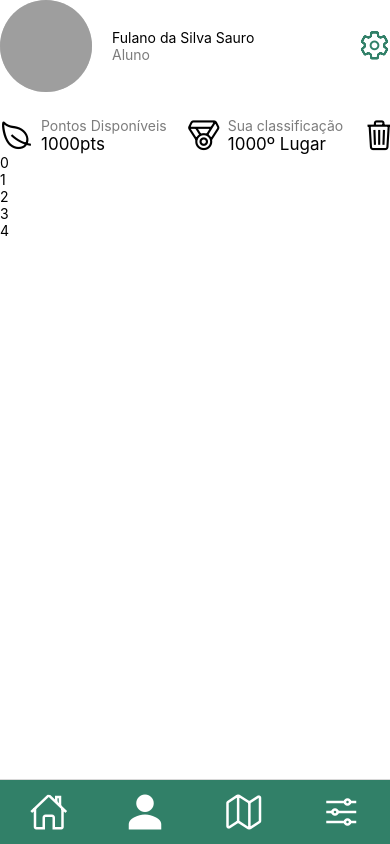
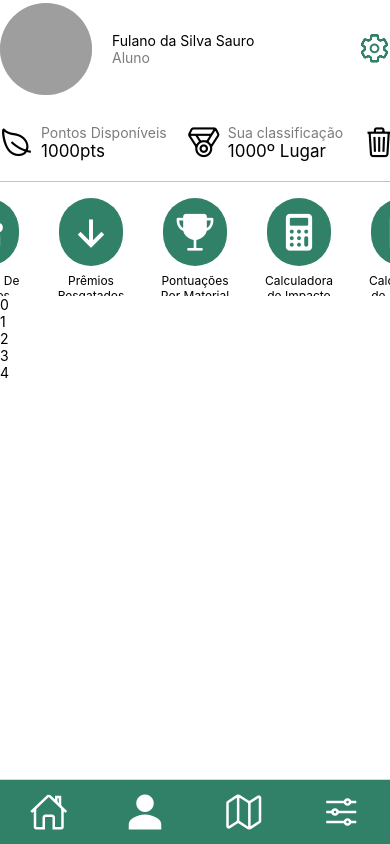
Before and after one commit to CoordLabdess/recicla-cabrobo-frontend, a React Native app: screen /RootPerfil in a window 390 px wide. Built offline with nearby package versions, Linux system fonts and the light colour scheme; grey boxes are pictures that could not be loaded.

Commit message:
Barra de ações do usuário feita

```diff
--- /dev/null
+++ b/src/components/profile/ProfileActions.tsx
@@ -0,0 +1,96 @@
+import { View, Text, FlatList, StyleSheet, Pressable, ListRenderItemInfo } from 'react-native'
+import { Ionicons } from '@expo/vector-icons'
+import { COLORS } from '../../constants/colors'
+
+interface Action {
+	title: string
+	icon: string
+	screen: string
+}
+
+const actions: Action[] = [
+	{
+		title: 'Resgate De Prêmios',
+		icon: 'gift',
+		screen: '',
+	},
+	{
+		title: 'Prêmios Resgatados',
+		icon: 'arrow-down',
+		screen: '',
+	},
+	{
+		title: 'Pontuações Por Material',
+		icon: 'trophy',
+		screen: '',
+	},
+	{
+		title: 'Calculadora de Impacto',
+		icon: 'calculator',
+		screen: '',
+	},
+	{
+		title: 'Calculadora de Impacto',
+		icon: 'calculator',
+		screen: '',
+	},
+]
+
+function ActionCard(props: { itemData: ListRenderItemInfo<Action> }) {
+	return (
+		<View style={styles.actionContainer}>
+			<Pressable
+				onPress={() => {
+					console.log(props.itemData.item.title)
+				}}
+			>
+				<View style={styles.actionIconContainer}>
+					<Ionicons name={props.itemData.item.icon as any} size={42} color={COLORS.secondary100} />
+				</View>
+				<Text style={styles.actionTitleText}>{props.itemData.item.title}</Text>
+			</Pressable>
+		</View>
+	)
+}
+
+export function ProfileActions() {
+	return (
+		<View style={styles.root}>
+			<FlatList
+				showsHorizontalScrollIndicator={false}
+				data={actions}
+				ItemSeparatorComponent={() => <View style={{ width: 20 }} />}
+				horizontal
+				renderItem={itemData => {
+					return <ActionCard itemData={itemData} />
+				}}
+			/>
+		</View>
+	)
+}
+
+const styles = StyleSheet.create({
+	root: {
+		alignItems: 'center',
+		borderTopColor: '#c3c3c3',
+		marginTop: 20,
+		borderTopWidth: 1,
+		paddingTop: 16,
+		flex: 1,
+	},
+	actionContainer: {
+		width: 84,
+		alignItems: 'center',
+	},
+	actionIconContainer: {
+		backgroundColor: COLORS.primary500,
+		borderRadius: 100,
+		alignSelf: 'center',
+		padding: 11,
+	},
+	actionTitleText: {
+		textAlign: 'center',
+		fontSize: 12,
+		marginTop: 7,
+	},
+})
--- a/src/components/profile/UserStatus.tsx
+++ b/src/components/profile/UserStatus.tsx
@@ -49,7 +49,7 @@ function StatusCard(props: { itemData: ListRenderItemInfo<StatusItem> }) {
 
 export function UserStatus() {
 	return (
-		<View>
+		<View style={styles.root}>
 			<FlatList
 				showsHorizontalScrollIndicator={false}
 				data={data}
@@ -64,9 +64,13 @@ export function UserStatus() {
 }
 
 const styles = StyleSheet.create({
+	root: {
+		alignItems: 'center',
+	},
 	statusContainer: {
 		flexDirection: 'row',
 		marginTop: 25,
+		alignItems: 'center',
 	},
 	statusIconContainer: {
 		marginRight: 7,
--- a/src/screens/profile/ProfileScreen.tsx
+++ b/src/screens/profile/ProfileScreen.tsx
@@ -4,11 +4,13 @@ import { Ionicons } from '@expo/vector-icons'
 import { COLORS } from '../../constants/colors'
 import { ProfileHeader } from '../../components/profile/ProfileHeader'
 import { UserStatus } from '../../components/profile/UserStatus'
+import { ProfileActions } from '../../components/profile/ProfileActions'
 
 function Header() {
 	return (
 		<ProfileHeader>
 			<UserStatus />
+			<ProfileActions />
 		</ProfileHeader>
 	)
 }
```
